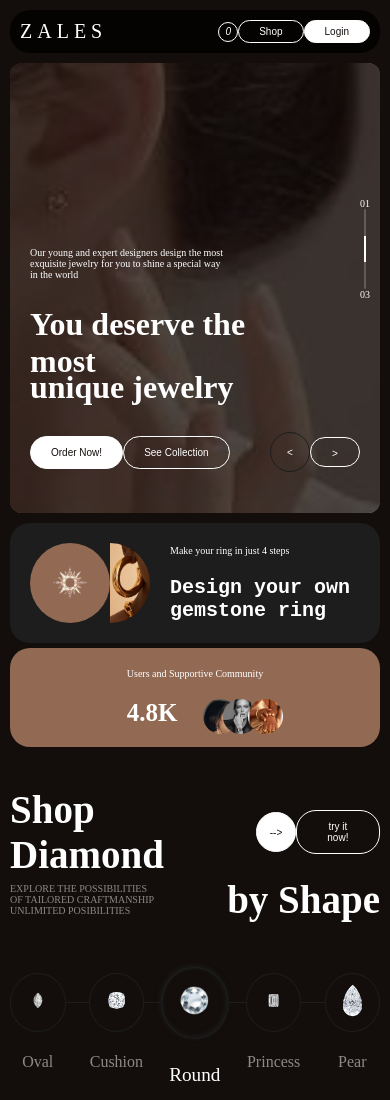
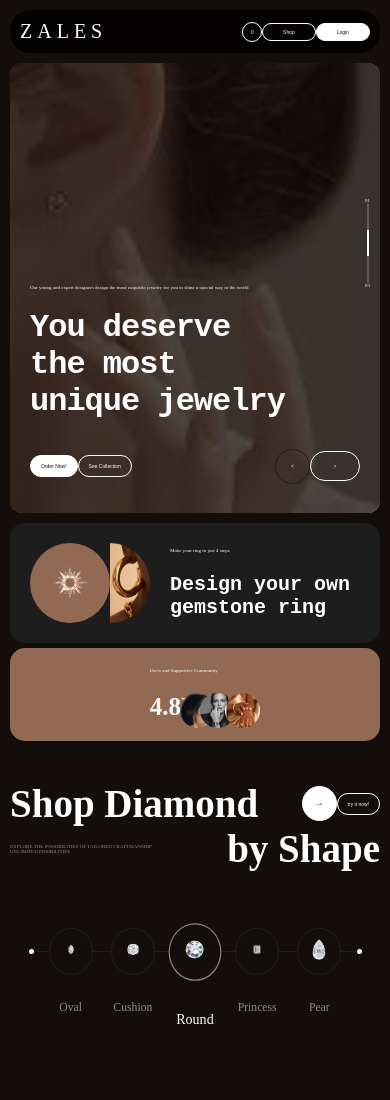
Before and after one commit to Dave154/Zales, a plain HTML site: page index.html in a window 390 px wide. Shown: the top 1100 px of the page. Drawn offline with Linux system fonts and the light colour scheme.

Commit message:
'commit'

```diff
--- a/index.html
+++ b/index.html
@@ -49,9 +49,7 @@
  	     	Our young and expert designers design the most exquisite jewelry for you to shine a special way in the world
  	     </p>
  	     <h2 class="title hero_title d_grid">
- 	     	<span>You deserve the most</span>
- 	        <span> unique jewelry</span>
-
+ 	     	You deserve the most unique jewelry
  	 </h2>
 
  	     <div class="hero_buttons flex">
--- a/script.js
+++ b/script.js
@@ -74,10 +74,10 @@
 	loop:'true',
 	effect:'coverflow',
 	grabCursor:true,
-	slidesPerView:`${innerWidth > 800 ? 5: 'auto'}`,
+	slidesPerView:`${innerWidth > 800 ? 5: 5}`,
       coverflowEffect:{
       	rotate:25,
-      	 depth:70,
+      	 depth:150,
       	 modifier:1,
       	slideShadows:'false',
       },
--- a/style.css
+++ b/style.css
@@ -7,14 +7,14 @@
   --image_blur_bg: rgba(16, 12, 10, .7);
   --text1:#fff;
   --text2:#8C8988;
-  --font-xsm:10px;
+  --font-xsm:clamp(5px,1vw,10px);
   --font-sm:20px;
   --font-md:25px;
   --font-lg:40px;
   --font-xlg:clamp(35px, 10vw, 100px);
   --border-color:#fff;
   --faded-border:#1D1D1D;
-  --border-radius:20px;
+  --border-radius:15px;
 }
 *{
 	box-sizing: border-box;
@@ -52,7 +52,7 @@
     border-radius: 20px;
      border: 1px solid white;
  color:white;
- 		padding: 10px 20px;
+ 		padding: 7px 10px;
  font-size: var(--font-xsm);
 }
 body{
@@ -61,7 +61,7 @@
  overflow-x: hidden;
 }
 main{
-	max-width: 1100px;
+/*	max-width: 1100px;*/
 	margin:0 auto;
 }
 
@@ -94,7 +94,7 @@
 	display: grid;
 }
 .btn_round{
-	   width: 40px;
+	   width: 35px;
 	padding: 0;
 	aspect-ratio: 1/1;
 border-radius: 50%;
@@ -184,26 +184,26 @@
  display: grid;
 }
 .sub_title{
-	width: 50vw;
+	grid-area: 3/1;
+	width: 80%;
 }
 .hero_title{
 width: 80%;
-font-family: serif;
-font-size: clamp(2rem, 4vw, 4rem);
+max-width: 45rem;
+letter-spacing: -1px;
+font-family: monospace;
+font-size: clamp(2rem, 5.5vw, 4rem);
+grid-area: 4/1;
 }
 .hero_title span{
 	margin-block: -1rem;
 }
 .hero_buttons{
 	position: relative;
-	bottom: 0;
+	grid-area: 5/1;
 	justify-content: space-between;
 }
-/*.hero_buttons button{
-		padding: 7px 20px;
-
-	}*/
-	.hero_buttons_right > button{
+.hero_buttons_right > button{
 	border-color: var(--faded-border);
 	}
 .hero_buttons_right > button.active{
@@ -237,7 +237,6 @@
 
 .section2{
 	margin-bottom: 10rem;
-
 }
 .section2 .top_boxes{
  gap: 5px;
@@ -350,13 +349,14 @@
 
 }
 .section2_diamonds article{
-gap: 5px;
+gap: px;
  position: absolute;
 
 }
 .section2_diamonds div{
  width:15%;
- max-width: 7rem;
+ position: absolute;
+ max-width: clamp(3.5rem, 15vw, 7rem);
  aspect-ratio: 1/1;
  background: var(--primary);
  border:1px solid var(--faded-border);
@@ -371,6 +371,7 @@
 	position: absolute;
 	bottom: -40px;
 	left: 50%;
+	font-size: clamp(.4rem, 3vw, 1rem);
 	transform: translateX(-50%);
 	color: var(--text2);
 
@@ -386,7 +387,7 @@
 	background: var(--faded-border);
 }
 .section2_diamonds div.active{
-	box-shadow:inset -1px -1px 4px var(--faded-border), -1px -1px 4px var(--faded-border);
+	border-color: rgba(255, 250, 250,.5);
 	transform: scale(1.2);
 }
 .section2_diamonds div.active:after{
@@ -515,7 +516,8 @@
 }
 .section4_top p{
 color: var(--text2);
-	width: 150px;
+	width: clamp(100px, 10vw, 200px);
+	font-size:clamp(10px, 2vw, 15px);
 }
 .section4_images_container{
 	margin-block: 50px;
@@ -524,14 +526,15 @@
 /*	height: 100px;*/
 }
 .section4_images{
-	gap: 20px;
+    perspective: 2000px !important;
+	gap: clamp(5px, 5vw, 1rem);
 
 }
 .section4_image{
 	cursor:;
 	position: relative;
 	background: var(--secondary);
-	height:300px;
+	height:clamp(150px, 30vw, 300px);
 	overflow: hidden;
 	border-radius: var(--border-radius);
 }
@@ -540,7 +543,7 @@
 	height: 100%;
 }
 .section4_image.swiper-slide-next + div{
-	transform: translateY(30px)!important;
+	transform: translateY(10%)!important;
 }
 .section4_image.swiper-slide-next +div .name,
 
@@ -1039,16 +1042,14 @@
 	.list_items:hover{
       background: var(--secondary);
 	}
-	.section2 .top_boxes{
-	flex-direction: column;
-}
+
 .section2 .bx2{
 	place-content: center;
 }
 
 
 /*SECTION4*/
-.section4_images_container{
+/*.section4_images_container{
    max-width: 70%;
 }
 .section4_image.swiper-slide-active .name,
@@ -1058,8 +1059,13 @@
 
 	.section4_image.swiper-slide-active + div{
 	transform: translateY(30px)!important;
+}*/
 }
+ @media (max-width:400px){
+ 		.section2 .top_boxes{
+	flex-direction: column;
 }
+ }
 
 /*SCROLL*/
 ::-webkit-scrollbar{
```
